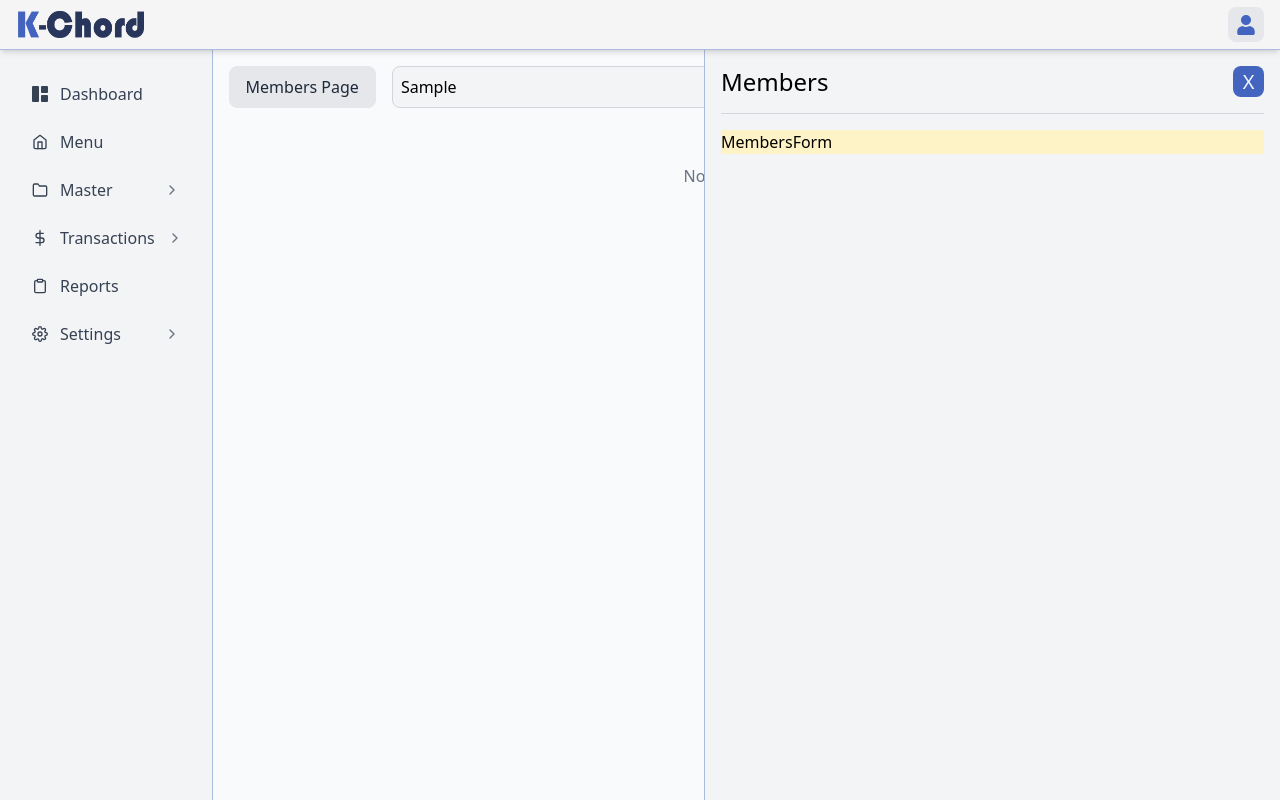
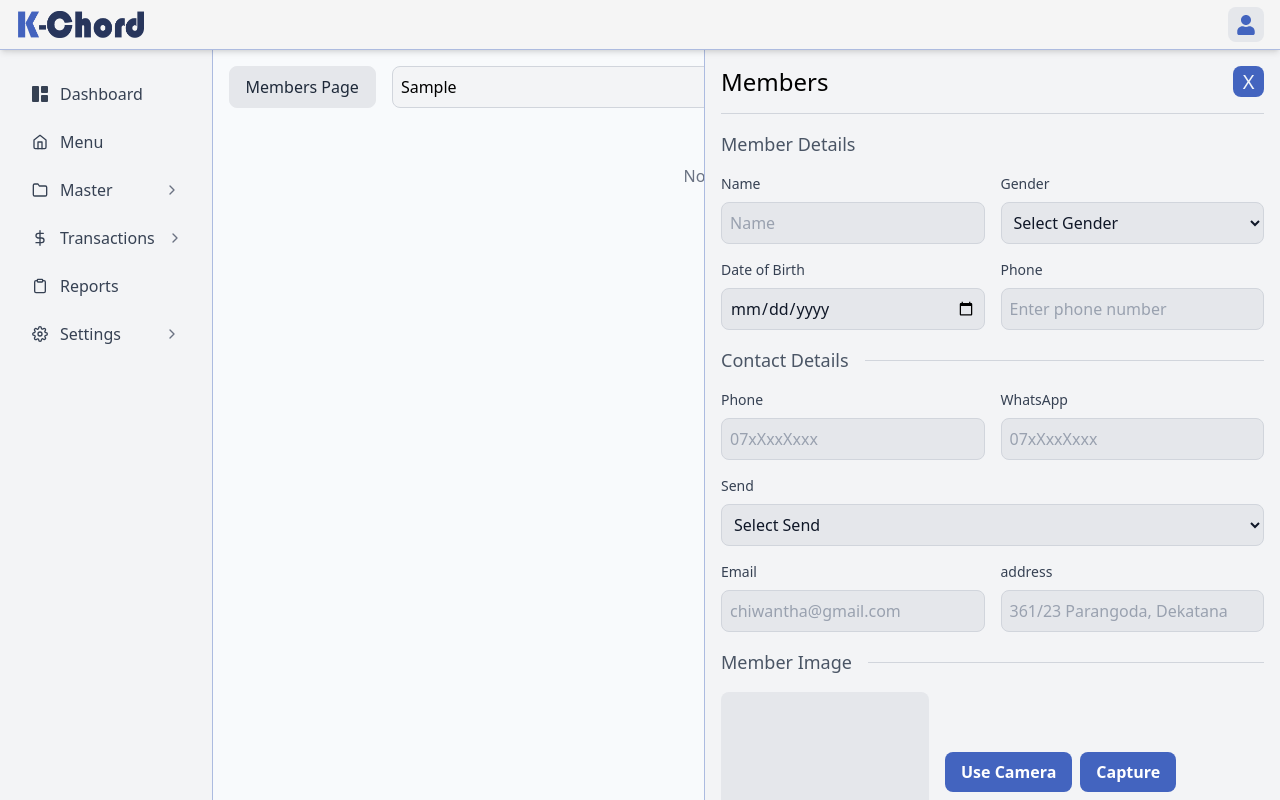
Before and after one commit to chiwantha/gym-20251011, a Next.js app: page /master/members in a window 1280 px wide. Both pictures are taken after typing "Sample" into the empty fields and a click on the button "Add New". Built offline with nearby package versions, Linux system fonts and the light colour scheme.

Commit message:
added new text input component , now should make the image input component for the forms , now making the mstMembersForm and added a separator component

```diff
--- a/package.json
+++ b/package.json
@@ -13,7 +13,8 @@
     "next": "15.5.4",
     "react": "19.1.0",
     "react-dom": "19.1.0",
-    "react-icons": "^5.5.0"
+    "react-icons": "^5.5.0",
+    "react-webcam": "^7.2.0"
   },
   "devDependencies": {
     "@eslint/eslintrc": "^3",
--- /dev/null
+++ b/src/components/forms/input/ImageInput.jsx
@@ -0,0 +1,7 @@
+import React from "react";
+
+const ImageInput = () => {
+  return <div>ImageInput</div>;
+};
+
+export default ImageInput;
--- /dev/null
+++ b/src/components/forms/input/TextInput.jsx
@@ -0,0 +1,72 @@
+import React from "react";
+
+const TextInput = ({
+  label,
+  name,
+  value,
+  onChange,
+  placeholder = "",
+  type = "text",
+  max = 200,
+  options = [],
+  disabled = false,
+  required = false,
+  className = "",
+}) => {
+  const inputId = name || label?.toLowerCase().replace(/\s+/g, "-");
+  const baseClass = `
+  p-2 rounded-lg border bg-gray-200
+  border-gray-300 rounded-lg focus:outline-none focus:ring-1
+   focus:ring-[#4364BF] text-gray-900 placeholder-gray-400
+   transition-all disabled:bg-gray-300 disabled:cursor-not-allowed
+  `;
+
+  // Smartly handle value binding
+  const handleChange = (e) => {
+    if (onChange) onChange(e.target.value);
+  };
+
+  return (
+    <div className={`flex flex-col gap-2 w-full ${className}`}>
+      {label && (
+        <label htmlFor={inputId} className="text-sm font-medium text-gray-700">
+          {label} {required && <span className="text-red-500">*</span>}
+        </label>
+      )}
+
+      {type === "select" ? (
+        <select
+          id={inputId}
+          name={name}
+          value={value}
+          onChange={handleChange}
+          disabled={disabled}
+          required={required}
+          className={baseClass}
+        >
+          <option value="">{placeholder || "Select an option"}</option>
+          {options.map((opt, index) => (
+            <option key={index} value={opt.value ?? opt}>
+              {opt.label ?? opt}
+            </option>
+          ))}
+        </select>
+      ) : (
+        <input
+          id={inputId}
+          name={name}
+          max={max}
+          type={type}
+          value={value}
+          onChange={handleChange}
+          placeholder={placeholder}
+          disabled={disabled}
+          required={required}
+          className={baseClass}
+        />
+      )}
+    </div>
+  );
+};
+
+export default TextInput;
--- a/src/components/forms/input/input.jsx
+++ /dev/null
@@ -1,12 +0,0 @@
-import React from "react";
-
-const input = () => {
-  return (
-    <div className="flex flex-col gap-2">
-      <span></span>
-      <input type="text" />
-    </div>
-  );
-};
-
-export default input;
--- a/src/components/forms/members/MembersForm.jsx
+++ b/src/components/forms/members/MembersForm.jsx
@@ -1,25 +1,185 @@
 "use client";
 
-import { useState } from "react";
+import { useEffect, useState } from "react";
+import TextInput from "../input/TextInput";
+import Button from "@/components/buttons/button/Button";
+import Separator from "@/components/layout/separator/Separator";
 
 const MembersForm = ({ data }) => {
   const [formData, setFormData] = useState({
-    id: data?.id || null,
-    name: data?.name || null,
-    gender: data?.gender || null,
-    dob: data?.dob || null,
-    phone: data?.phone || null,
-    whatsapp: data?.whatsapp || null,
-    send: data?.send || null,
-    email: data?.email || null,
-    address: data?.address || null,
-    image: data?.image || null,
-    finger_index: data?.finger_index || null,
-    finger_image: data?.finger_img || null,
-    created_at: data?.created_at || null,
-    state: data?.state || null,
+    id: data?.id || "",
+    name: data.name || "",
+    gender: data?.gender || "",
+    dob: data?.dob || "",
+    phone: data?.phone || "",
+    whatsapp: data?.whatsapp || "",
+    send: data?.send || "",
+    email: data?.email || "",
+    address: data?.address || "",
+    image: data?.image || "",
+    finger_index: data?.finger_index || "",
+    finger_image: data?.finger_img || "",
+    created_at: data?.created_at || "",
+    state: data?.state || 1,
   });
-  return <div className="w-full bg-amber-100">MembersForm</div>;
+
+  // This effect will update formData if `data` changes
+  useEffect(() => {
+    setFormData({
+      id: data?.id || "",
+      name: data?.name || "",
+      gender: data?.gender || "",
+      dob: data?.dob || "",
+      phone: data?.phone || "",
+      whatsapp: data?.whatsapp || "",
+      send: data?.send || "",
+      email: data?.email || "",
+      address: data?.address || "",
+      image: data?.image || "",
+      finger_index: data?.finger_index || "",
+      finger_image: data?.finger_img || "",
+      created_at: data?.created_at || "",
+      state: data?.state || 1,
+    });
+  }, [data]);
+
+  const clearFormData = () => {
+    setFormData({
+      id: "",
+      name: "",
+      gender: "",
+      dob: "",
+      phone: "",
+      whatsapp: "",
+      send: "",
+      email: "",
+      address: "",
+      image: "",
+      finger_index: "",
+      finger_image: "",
+      created_at: "",
+      state: 1,
+    });
+  };
+
+  const handleChange = (field, value) => {
+    setFormData((prev) => ({ ...prev, [field]: value }));
+  };
+
+  const handleSubmit = () => {
+    alert(JSON.stringify(formData));
+  };
+
+  return (
+    <div className="w-full flex flex-col gap-4">
+      {/* member details */}
+      <div className="flex flex-col gap-4">
+        <Separator label={`Member Details`} line={false} />
+        <div className="grid grid-cols-1 sm:grid-cols-2 gap-4">
+          <TextInput
+            type="text"
+            label={"Name"}
+            placeholder="Name"
+            value={formData.name}
+            onChange={(val) => handleChange("name", val)}
+          />
+          <TextInput
+            type="select"
+            label={"Gender"}
+            placeholder="Select Gender"
+            options={[
+              { value: 1, label: "Male" },
+              { value: 0, label: "Female" },
+            ]}
+            value={formData.gender}
+            onChange={(val) => handleChange("gender", val)}
+          />
+          <TextInput
+            type="date"
+            label="Date of Birth"
+            value={formData.dob}
+            onChange={(val) => handleChange("dob", val)}
+          />
+
+          <TextInput
+            type="text"
+            label="Phone"
+            placeholder="Enter phone number"
+            value={formData.phone}
+            onChange={(val) => handleChange("phone", val)}
+          />
+        </div>
+      </div>
+
+      {/* member contact */}
+      <div className="flex flex-col gap-4">
+        <Separator label={`Contact Details`} line={true} />
+        <div className="grid grid-cols-1 sm:grid-cols-2 gap-4">
+          <TextInput
+            type="text"
+            label={"Phone"}
+            placeholder="07xXxxXxxx"
+            value={formData.phone}
+            onChange={(val) => handleChange("phone", val)}
+          />
+          <TextInput
+            type="text"
+            label="WhatsApp"
+            placeholder="07xXxxXxxx"
+            value={formData.whatsapp}
+            onChange={(val) => handleChange("whatsapp", val)}
+          />
+        </div>
+        <TextInput
+          type="select"
+          label={"Send"}
+          placeholder="Select Send"
+          options={[
+            { value: 0, label: "SMS" },
+            { value: 1, label: "WhatsApp" },
+          ]}
+          value={formData.gender}
+          onChange={(val) => handleChange("send", val)}
+        />
+        <div className="grid grid-cols-1 sm:grid-cols-2 gap-4">
+          <TextInput
+            type="email"
+            label={"Email"}
+            placeholder="chiwantha@gmail.com"
+            value={formData.email}
+            onChange={(val) => handleChange("email", val)}
+          />
+          <TextInput
+            type="text"
+            label="address"
+            placeholder="361/23 Parangoda, Dekatana"
+            value={formData.address}
+            onChange={(val) => handleChange("address", val)}
+          />
+        </div>
+      </div>
+
+      {/* member image */}
+      <div className="flex flex-col gap-4">
+        <Separator label={`Member Image`} />
+        <div className="flex gap-4">
+          <div className="h-52 aspect-square rounded-lg bg-gray-200" />
+          <div className="flex flex-col justify-center gap-2">
+            <div className="flex gap-2">
+              <Button title="Use Camera" pd={`px-4 py-2`} />
+              <Button title="Capture" pd={`px-4 py-2`} />
+            </div>
+            <Button title="Upload Image" pd={`px-4 py-2`} />
+          </div>
+        </div>
+      </div>
+
+      <div className="flex gap-4">
+        <Button title="Create Member" click={handleSubmit} pd={`py-2 px-4`} />
+        <Button title="Reset" click={clearFormData} pd={`py-2 px-4`} />
+      </div>
+    </div>
+  );
 };
 
 export default MembersForm;
--- a/src/components/layout/actionTray/ActionTray.jsx
+++ b/src/components/layout/actionTray/ActionTray.jsx
@@ -4,7 +4,7 @@ const ActionTray = ({ closeTray, state, title, data, form }) => {
   return (
     <div
       className={`fixed top-[50px] right-0 h-[calc(100vh-50px)]
-        p-4 bg-gray-100 border-l border-[#4364BF]/40
+        p-4 bg-gray-100 border-l border-[#4364BF]/40 overflow-y-auto
         transition-transform duration-300 ease-in-out space-y-4
         w-[90%] sm:w-[80%] md:w-[60%]  lg:w-[50%] xl:w-[45%] 2xl:w-[35%] z-40
         ${state ? "translate-x-0" : "translate-x-full "}`}
@@ -15,7 +15,7 @@ const ActionTray = ({ closeTray, state, title, data, form }) => {
         </h2>
         <NavBtn icon={`X`} state={state} click={() => closeTray(false)} />
       </div>
-      <div className="">{data && JSON.stringify(data)}</div>
+      {/* <div className="">{data && JSON.stringify(data)}</div> */}
       <div className="">
         {form ? (
           form
--- /dev/null
+++ b/src/components/layout/separator/Separator.jsx
@@ -0,0 +1,12 @@
+import React from "react";
+
+const Separator = ({ label, line = true }) => {
+  return (
+    <div className="gap-4 flex w-full items-center">
+      <span className="text-gray-600 text-lg text-nowrap">{label}</span>
+      {line && <hr className="w-full border-gray-300" />}
+    </div>
+  );
+};
+
+export default Separator;
```
Also changed, not shown: 1 other file (tests, documents, lock files or other folders).
